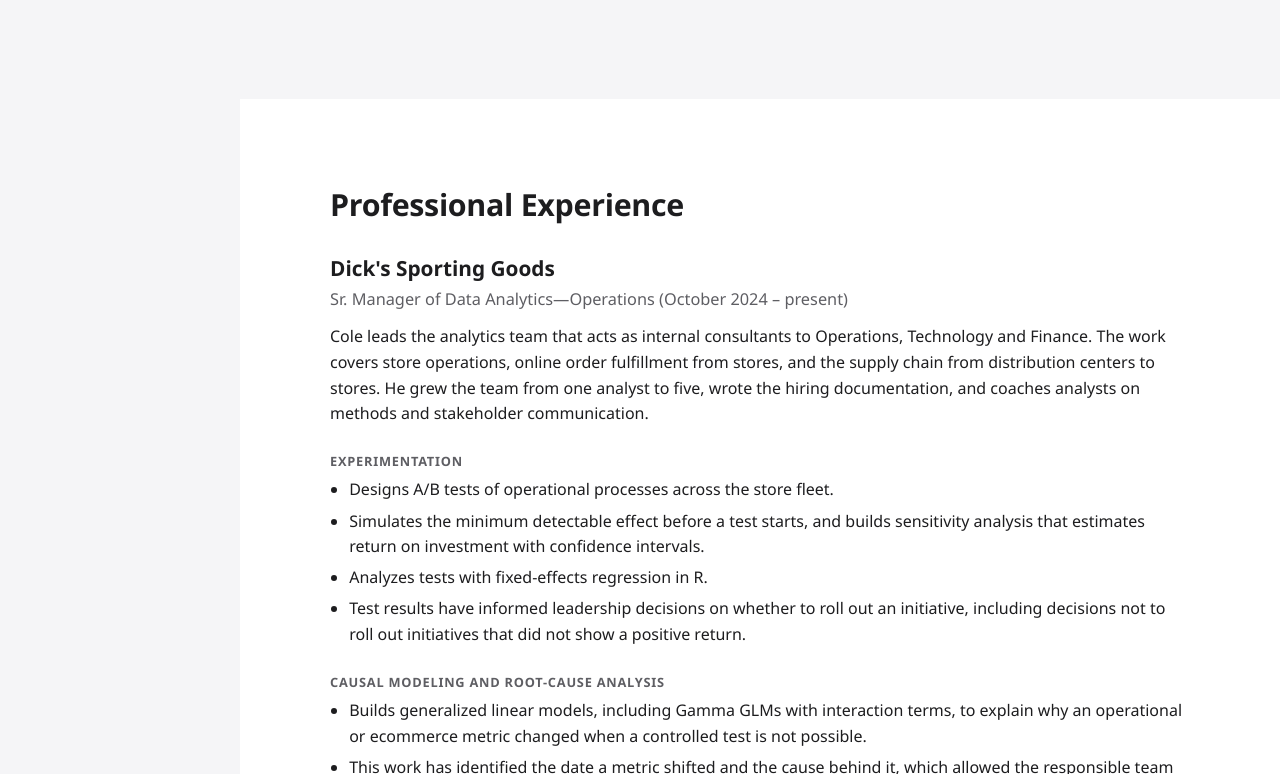
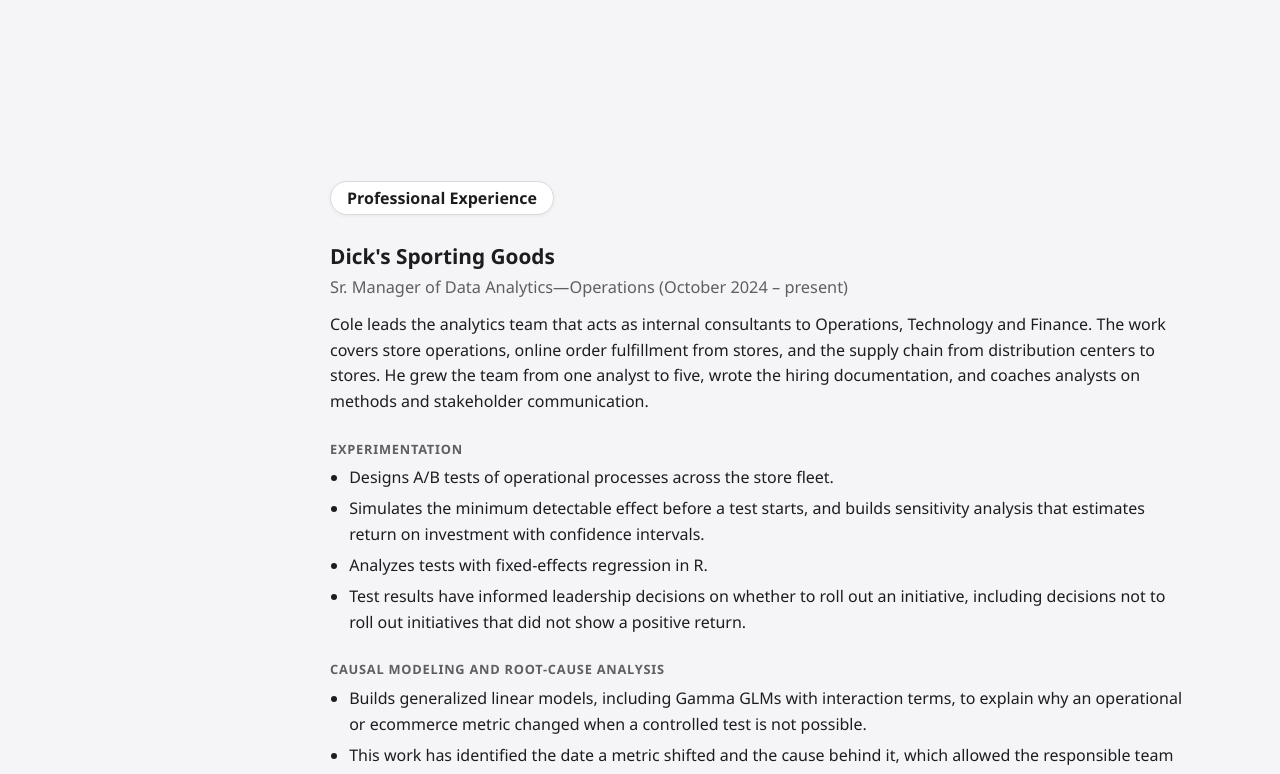
Before and after one commit to howey-cole/cole-howey, a website: page public/index.html in a window 1280 px wide. Shown: the part 2026-2800 px from the top of the page. Drawn offline with Linux system fonts and the light colour scheme.

Commit message:
Style: one page background, section titles as sticky bubbles

```diff
--- a/public/styles.css
+++ b/public/styles.css
@@ -79,8 +79,7 @@ a:hover { text-decoration-thickness: 2px; }
   z-index: 20;
   width: var(--menu-width);
   padding: 76px 14px 24px;
-  background: var(--page);
-  border-right: 1px solid var(--line);
+  background: var(--page); /* same as the page, so the menu blends in */
   overflow-y: auto;
   transform: translateX(-100%);
   visibility: hidden;
@@ -120,16 +119,28 @@ body.menu-open .menu { transform: none; visibility: visible; }
 .band { padding: 88px 40px; scroll-margin-top: 0; }
 .band-inner { max-width: 860px; margin: 0 auto; }
 
-.band-chat { background: var(--white); padding-top: 96px; }
-#bands .band:nth-child(odd) { background: var(--page); }
-#bands .band:nth-child(even) { background: var(--white); }
+/* One background for the whole page: the header and every band share it. */
+.band-chat { padding-top: 96px; }
 
+/* Section titles are small white bubbles that stay in view while their band is on screen. */
 .band-title {
-  margin: 0 0 32px;
-  font-size: 1.9rem;
-  line-height: 1.2;
+  position: sticky;
+  top: 19px; /* lines up with the middle of the hamburger button */
+  z-index: 5;
+  display: inline-block;
+  margin: 0 0 28px;
+  padding: 5px 16px;
+  font-size: 1rem;
+  line-height: 1.4;
   font-weight: 600;
-  letter-spacing: -0.01em;
+  background: var(--white);
+  border: 1px solid var(--line);
+  border-radius: 999px;
+  box-shadow: 0 1px 4px rgba(0, 0, 0, 0.06);
+}
+/* Without the open menu beside the page, keep the bubble clear of the hamburger. */
+@media (max-width: 999px) {
+  .band-title { margin-left: 30px; }
 }
 
 /* ---------- Chat band ---------- */
@@ -164,7 +175,7 @@ body.menu-open .menu { transform: none; visibility: visible; }
   border-radius: 16px 16px 4px 16px;
 }
 .message.assistant {
-  background: var(--page);
+  background: var(--white);
   border: 1px solid var(--line);
   padding: 14px 16px;
   border-radius: 4px 16px 16px 16px;
@@ -279,6 +290,6 @@ body.menu-open .menu { transform: none; visibility: visible; }
   .band-chat { padding-top: 76px; }
   .site-header h1 { font-size: 2.2rem; }
   .tagline { font-size: 0.95rem; }
-  .band-title { font-size: 1.6rem; margin-bottom: 24px; }
+  .band-title { margin-left: 46px; margin-bottom: 24px; }
   .entry h3 { font-size: 1.2rem; }
 }
```
